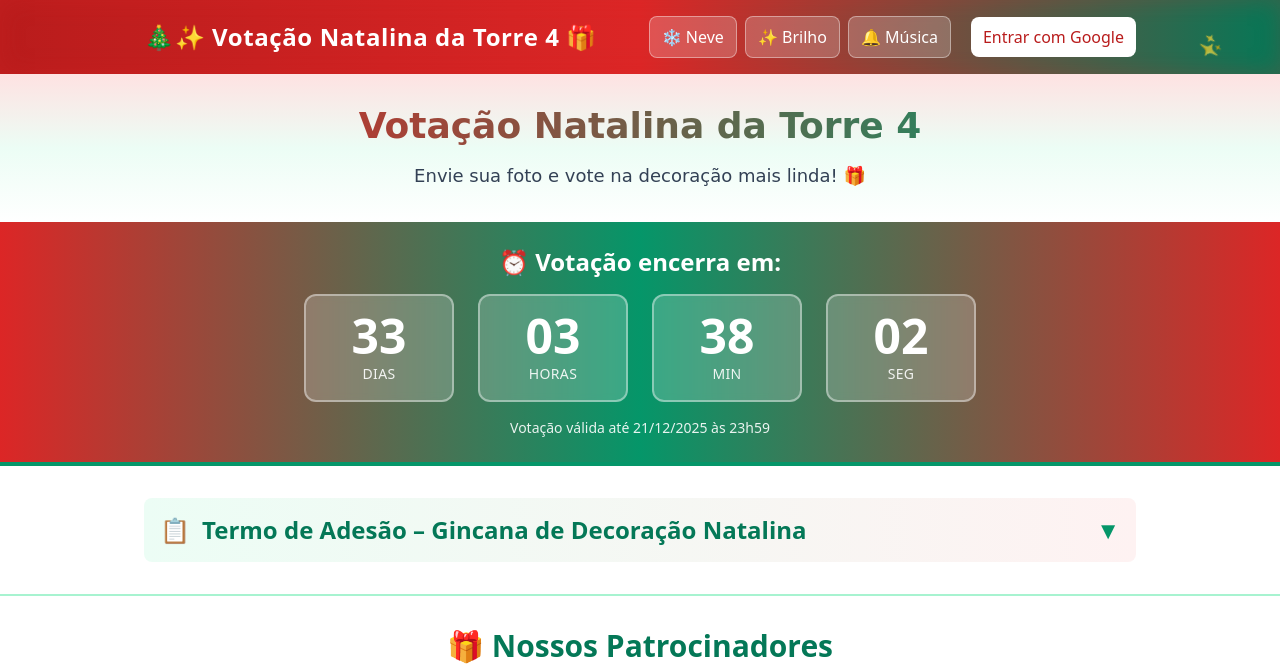
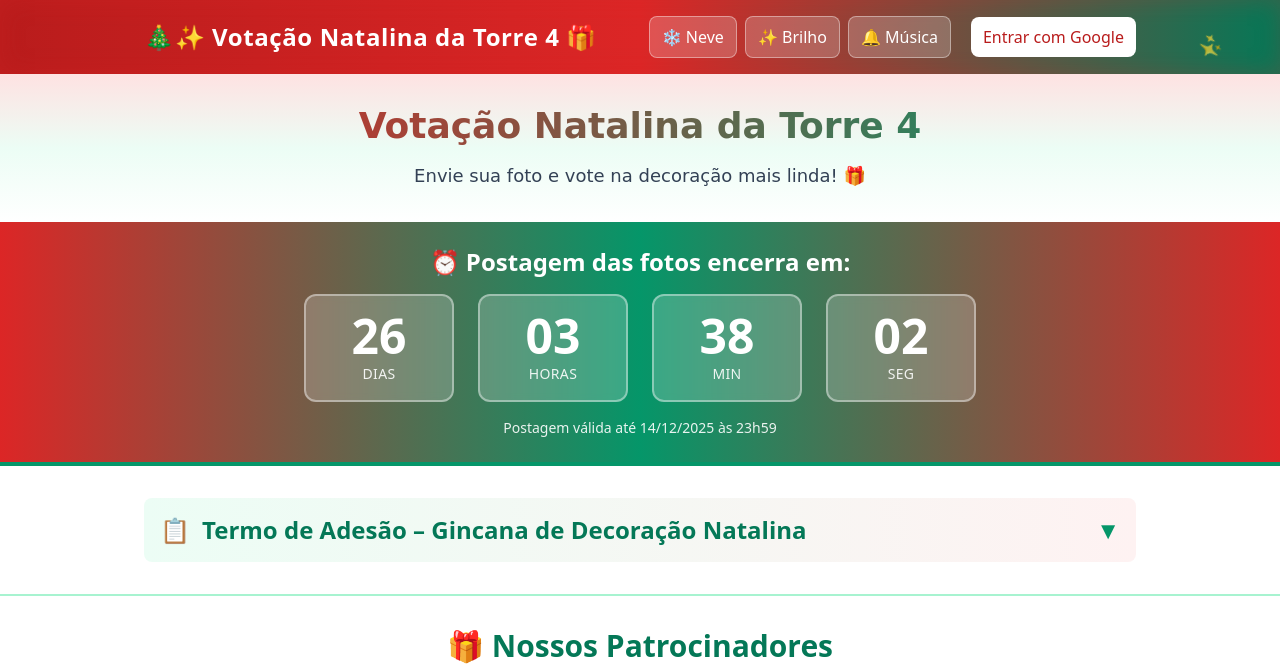
Before and after one commit to JessicaSousa26/natal--atual, a plain HTML site: page public/index.html in a window 1280 px wide. Shown: the top 669 px of the page. Drawn offline with nearby package versions, Linux system fonts and the light colour scheme; no server answers.

Commit message:
Atualizar contador para encerramento de postagens 14/12/2025 v1.5.0

```diff
--- a/public/index.html
+++ b/public/index.html
@@ -349,7 +349,6 @@
             <div class="hidden flex-col items-center justify-center text-center">
               <div class="text-4xl mb-2">⚡</div>
               <div class="font-bold text-slate-700">Wagner</div>
-              <div class="text-xs text-slate-500">Elétrica</div>
             </div>
           </a>
         </div>
@@ -691,8 +690,8 @@
 
       // Data de início: 18/11/2025 às 16:00
       const dataInicio = new Date('2025-11-18T16:00:00-03:00').getTime();
-      // Data de fim: 21/12/2025 às 23:59
-      const dataFim = new Date('2025-12-21T23:59:59-03:00').getTime();
+      // Data de fim de postagens: 14/12/2025 às 23:59
+      const dataFim = new Date('2025-12-14T23:59:59-03:00').getTime();
 
       function atualizarContador() {
         const agora = new Date().getTime();
@@ -704,11 +703,11 @@
           mensagemEl.textContent = 'Votação começa em 18/11/2025 às 16h00';
           atualizarDisplay(diferenca);
         }
-        // Se durante a votação
+        // Se durante o período de postagens
         else if (agora >= dataInicio && agora <= dataFim) {
           const diferenca = dataFim - agora;
-          tituloEl.textContent = '⏰ Votação encerra em:';
-          mensagemEl.textContent = 'Votação válida até 21/12/2025 às 23h59';
+          tituloEl.textContent = '⏰ Postagem das fotos encerra em:';
+          mensagemEl.textContent = 'Postagem válida até 14/12/2025 às 23h59';
           atualizarDisplay(diferenca);
         }
         // Se após o fim
--- a/public/js/version.js
+++ b/public/js/version.js
@@ -1,5 +1,5 @@
 // Versão da aplicação - incrementar para forçar atualização
-const APP_VERSION = '1.4.9';
+const APP_VERSION = '1.5.0';
 
 // Sistema automático de atualização de cache
 (function() {
```
